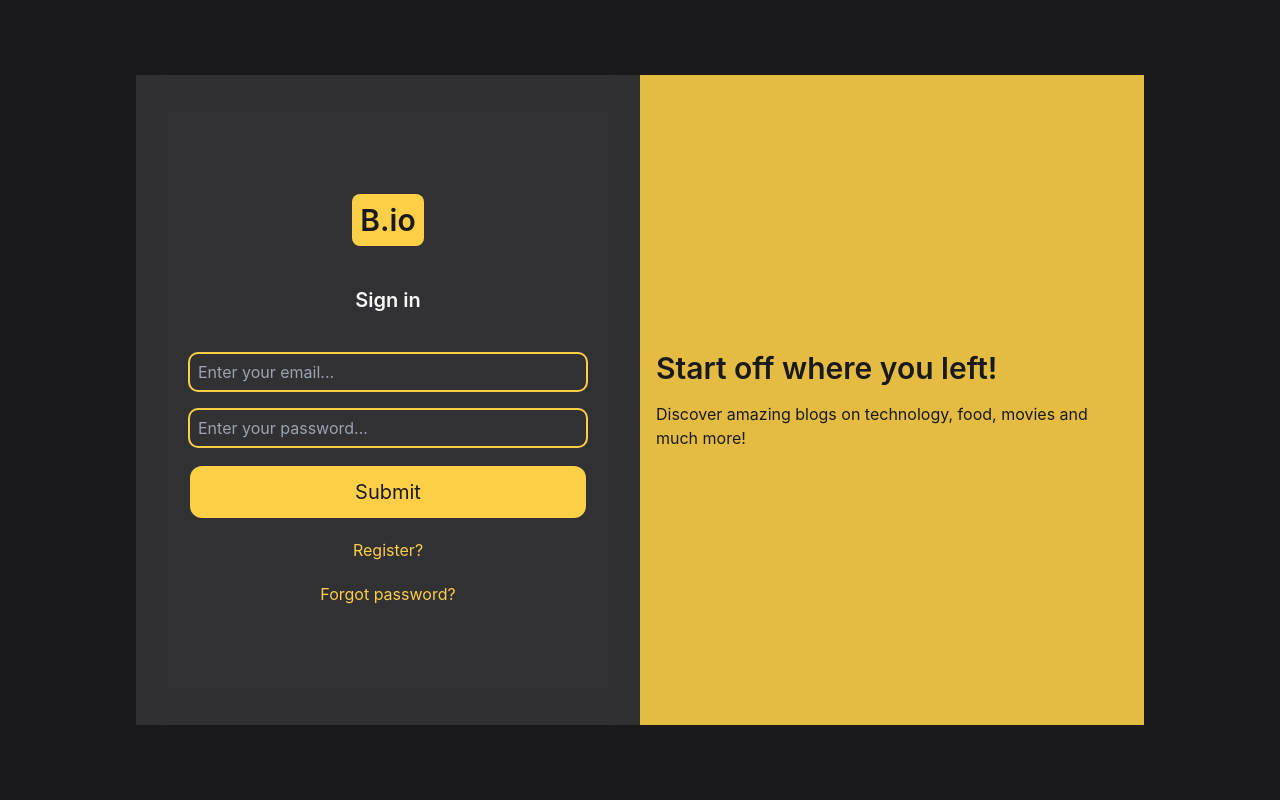
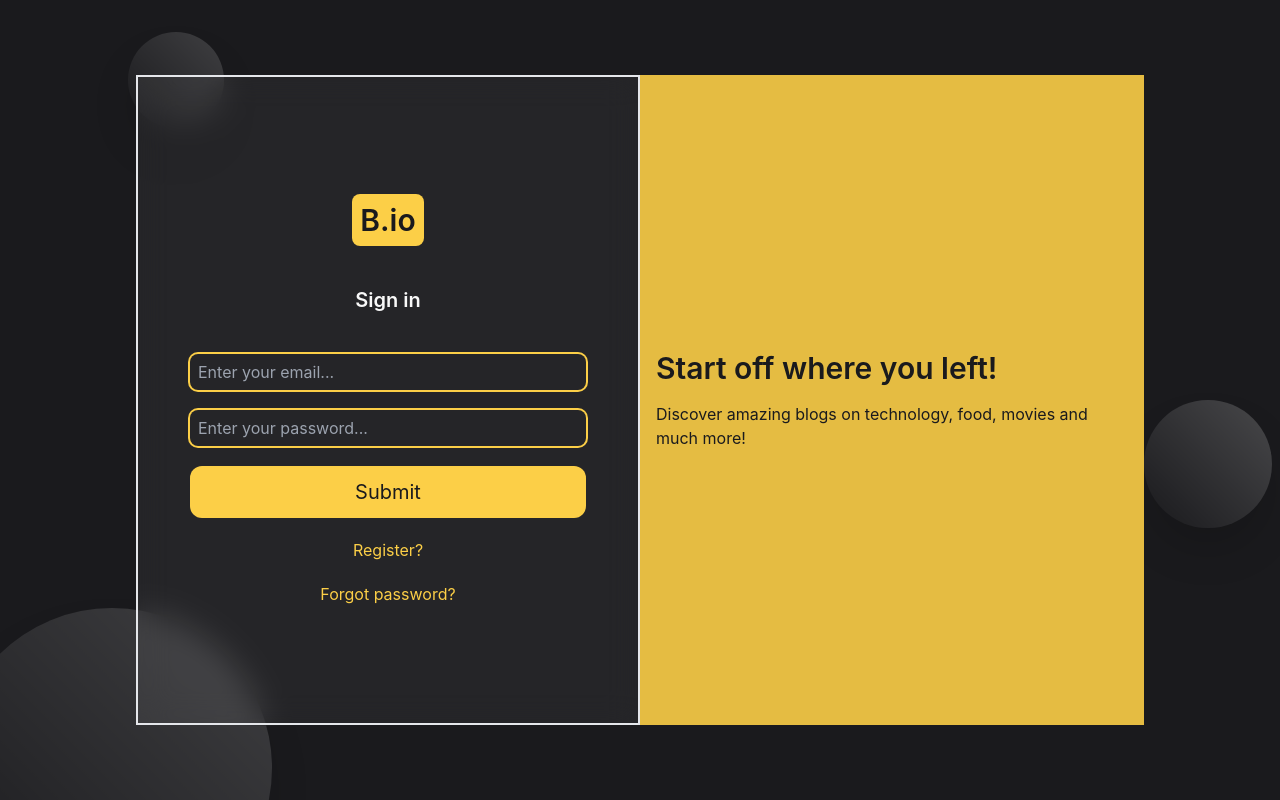
Before and after one commit to Tejas204/Blog-Website, a React (Create React App) app: page /login in a window 1280 px wide. Built offline with nearby package versions, Linux system fonts and the light colour scheme.

Commit message:
Added background design

```diff
--- a/src/Components/LoginPage.js
+++ b/src/Components/LoginPage.js
@@ -7,23 +7,23 @@ const LoginPage = () => {
     <div className='bg-[#1a1a1d] relative overflow-hidden'>
 
         {/* blobs */}
-        {/* <div className='absolute -top-24 left-14 rounded-full filter mix-blend-normal blur-2xl bg-gradient-to-b from-[#fff01f] to-[#ffcf47] h-80 w-80 opacity-20'></div>
+        <div className='absolute top-8 left-32 rounded-full filter mix-blend-normal bg-gradient-to-tr from-[#1a1a1d] to-[#d4d4d5] h-24 w-24 opacity-20 shadow-2xl shadow-black'></div>
 
-        <div className='absolute -bottom-36 -left-20 rounded-full filter mix-blend-normal blur-2xl bg-gradient-to-t from-[#fdaf05] to-[#ffcf47] h-1/2 w-1/4 opacity-20'></div>
-        <div className='absolute -bottom-36 -left-20 rounded-full filter mix-blend-normal blur-2xl bg-gradient-to-t from-[#fff01f] to-[#ffcf47] h-1/2 w-1/4 opacity-20'></div>
+        <div className='absolute -bottom-32 -left-12 rounded-full filter mix-blend-normal bg-gradient-to-tr from-[#1a1a1d] to-[#d4d4d5] h-80 w-80 opacity-20 shadow-2xl shadow-black'></div>
+        {/* <div className='absolute -bottom-36 -left-20 rounded-full filter mix-blend-normal blur-2xl bg-gradient-to-t from-[#fff01f] to-[#ffcf47] h-1/2 w-1/4 opacity-20'></div> */}
 
-        <div className='absolute top-1/4 -right-60 rounded-full filter mix-blend-normal blur-2xl bg-gradient-to-l from-[#fff01f] to-[#ffcf47] h-1/2 w-1/2 opacity-20'></div>
-        <div className='absolute top-1/4 -right-60 rounded-full filter mix-blend-normal blur-2xl bg-gradient-to-l from-[#fff01f] to-[#ffcf47] h-1/2 w-1/2 opacity-20'></div> */}
+        <div className='absolute top-1/2 right-2 rounded-full filter mix-blend-normal bg-gradient-to-tr from-[#1a1a1d] to-[#ffffff] h-32 w-32 opacity-20 shadow-2xl shadow-black'></div>
+        {/* <div className='absolute top-1/4 -right-60 rounded-full filter mix-blend-normal blur-2xl bg-gradient-to-l from-[#fff01f] to-[#ffcf47] h-1/2 w-1/2 opacity-20'></div> */}
 
 
         {/* Parent div */}
-        <div className='flex flex-col justify-center items-center h-screen relative'>
+        <div className='flex flex-col justify-center items-center h-screen relative z-10'>
 
             {/* Login and Information div */}
             <div className='grid grid-cols-1 md:grid-cols-2 h-3/4 md:h-5/6 w-[80%] p-2'>
 
                 {/* Login div */}
-                <div className='flex flex-col items-center justify-center space-y-10 bg-[#ffffff] backdrop-filter backdrop-blur-lg bg-opacity-10'>
+                <div className='flex flex-col items-center justify-center space-y-10 bg-[#ffffff] backdrop-filter backdrop-blur-lg bg-opacity-5 border-2 border-gray-200'>
 
                     {/* Logo div -- visible on all devices */}
                     {/* Routes back to landing page */}
--- a/src/Components/RegisterationPage.js
+++ b/src/Components/RegisterationPage.js
@@ -6,13 +6,13 @@ const RegisterationPage = () => {
     <div className='bg-[#1a1a1d] relative overflow-hidden'>
 
         {/* blobs */}
-        <div className='absolute -top-24 left-14 rounded-full filter mix-blend-normal blur-2xl bg-gradient-to-b from-[#fff01f] to-[#ffcf47] h-80 w-80 opacity-20'></div>
+        {/* <div className='absolute -top-24 left-14 rounded-full filter mix-blend-normal blur-2xl bg-gradient-to-b from-[#fff01f] to-[#ffcf47] h-80 w-80 opacity-20'></div>
 
         <div className='absolute -bottom-36 -left-20 rounded-full filter mix-blend-normal blur-2xl bg-gradient-to-t from-[#fdaf05] to-[#ffcf47] h-1/2 w-1/4 opacity-20'></div>
         <div className='absolute -bottom-36 -left-20 rounded-full filter mix-blend-normal blur-2xl bg-gradient-to-t from-[#fff01f] to-[#ffcf47] h-1/2 w-1/4 opacity-20'></div>
 
         <div className='absolute top-1/4 -right-60 rounded-full filter mix-blend-normal blur-2xl bg-gradient-to-l from-[#fff01f] to-[#ffcf47] h-1/2 w-1/2 opacity-20'></div>
-        <div className='absolute top-1/4 -right-60 rounded-full filter mix-blend-normal blur-2xl bg-gradient-to-l from-[#fff01f] to-[#ffcf47] h-1/2 w-1/2 opacity-20'></div>
+        <div className='absolute top-1/4 -right-60 rounded-full filter mix-blend-normal blur-2xl bg-gradient-to-l from-[#fff01f] to-[#ffcf47] h-1/2 w-1/2 opacity-20'></div> */}
 
 
         {/* Parent div */}
```
